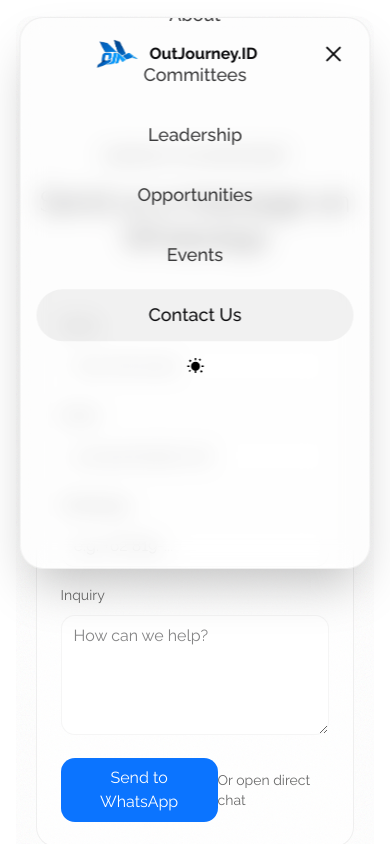
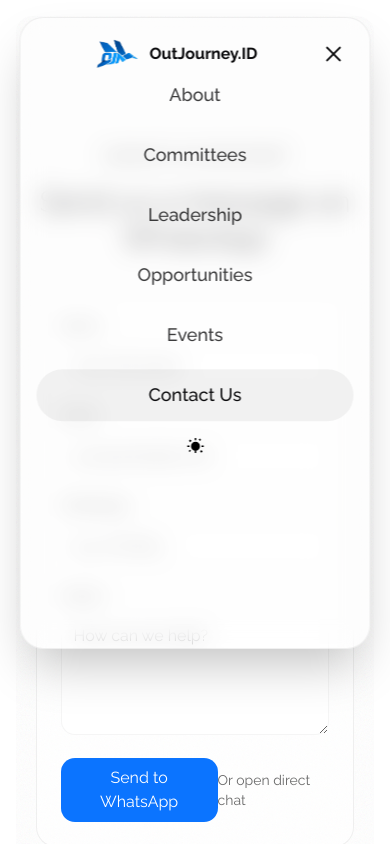
Before and after one commit to appscenture/outjourney, a Next.js app: page /contact in a window 390 px wide. Both pictures are taken after a click on the button "Toggle navigation menu". Shown: the top 844 px of the page. Built offline with nearby package versions, Linux system fonts and the light colour scheme.

Commit message:
Update Navbar.tsx

```diff
--- a/components/navigation/Navbar.tsx
+++ b/components/navigation/Navbar.tsx
@@ -966,7 +966,7 @@ const Navbar: React.FC = () => {
 							className="xl:hidden overflow-hidden"
 							style={{ transform: 'translateY(-20vh)' }}
 						>
-							<div className="pt-20 pb-2">
+							<div className="pt-40 pb-2">
 								<nav className="flex flex-col gap-2">
 									{navLinks.map((link, index) => {
 										const sectionId = link.href.startsWith("/")
```
